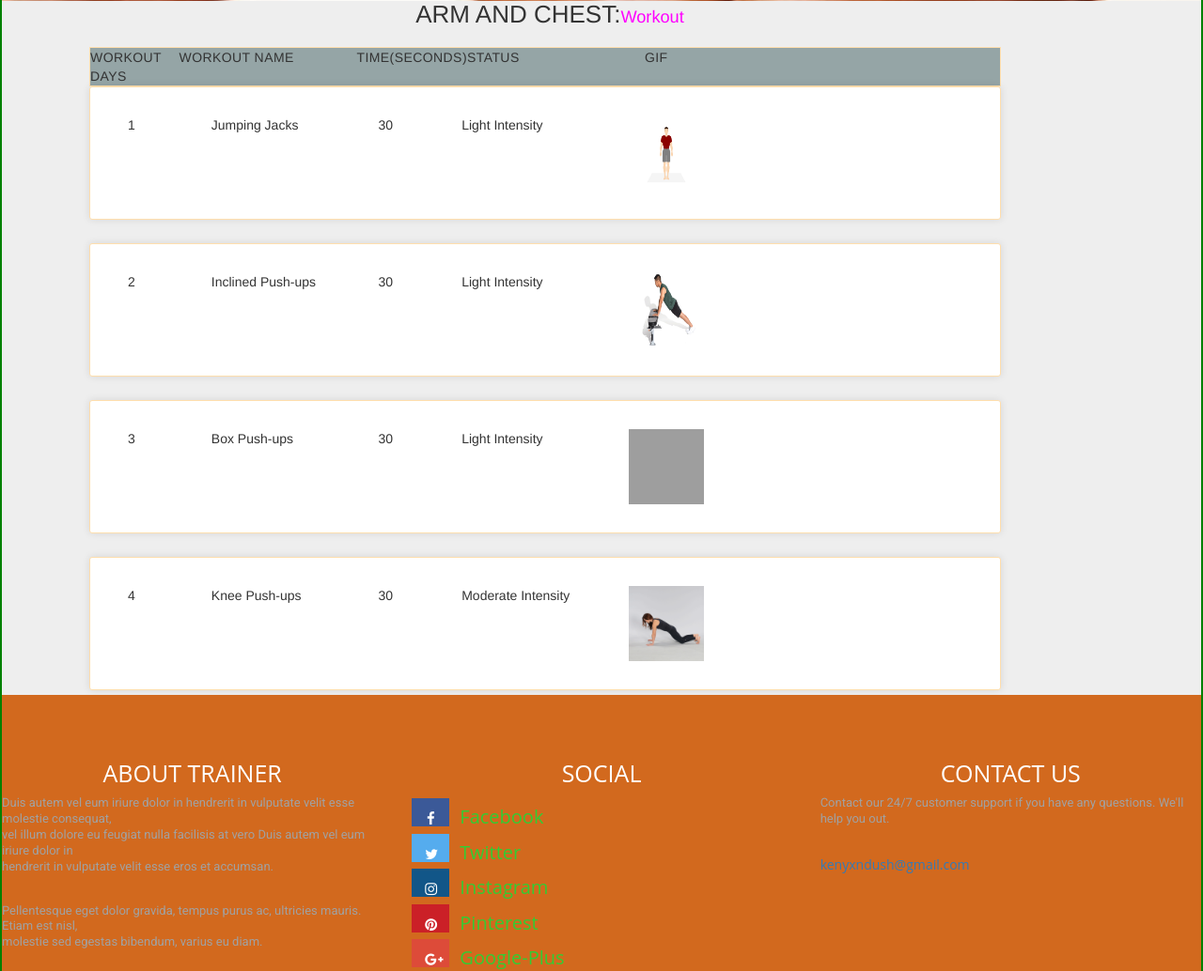
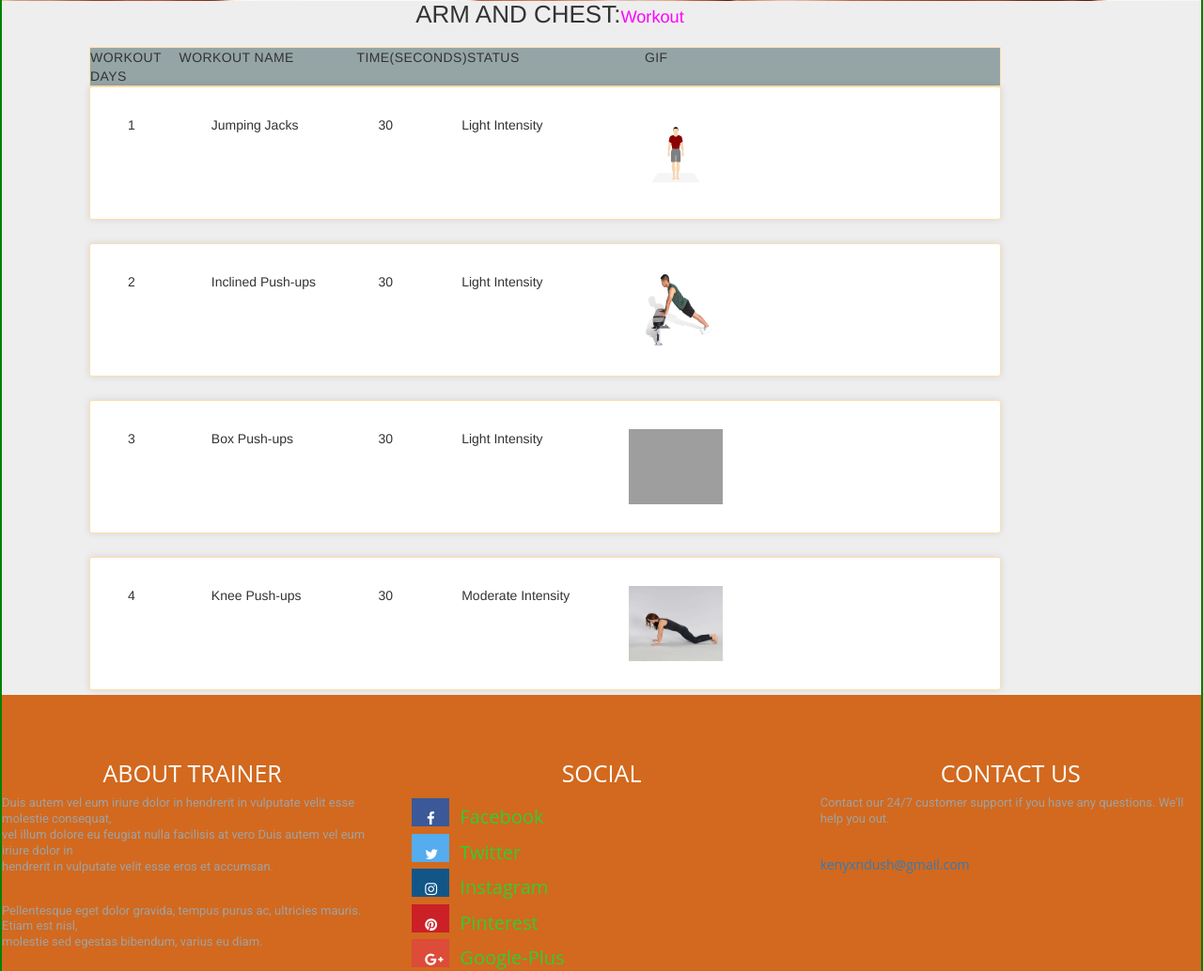
Before and after one commit to kenyxmbuch/fitness, a Flask app: page /progress in a window 1280 px wide. Shown: the part 551-1585 px from the top of the page at 94% size. Run offline with Flask 2, Linux system fonts and the light colour scheme; some libraries are stand-ins or nearby versions; grey boxes are pictures that could not be loaded.

Commit message:
some changes

```diff
--- a/templates/progress.html
+++ b/templates/progress.html
@@ -19,28 +19,28 @@
       <div class="col col-2" data-label="Workout Name">Jumping Jacks</div>
       <div class="col col-3" data-label="Time(seconds)">30</div>
       <div class="col col-4" data-label="Status">Light Intensity</div>
-      <div class="col col-5" data-label="Gif"><img style="width: 80px; height: 80px;" src="../static/images/jumping-jack.gif"></div>
+      <div class="col col-5" data-label="Gif"><img style="width: 100px; height: 80px;" src="../static/images/jumping-jack.gif"></div>
     </li>
     <li class="table-row">
       <div class="col col-1" data-label="Workout Days">2</div>
       <div class="col col-2" data-label="Workout Name">Inclined Push-ups</div>
       <div class="col col-3" data-label="Time(seconds)">30</div>
       <div class="col col-4" data-label="Status">Light Intensity</div>
-      <div class="col col-5" data-label="Gif"><img style="width: 80px; height: 80px;" src="../static/images/Incline-Push-Up.gif"></div>
+      <div class="col col-5" data-label="Gif"><img style="width: 100px; height: 80px;" src="../static/images/Incline-Push-Up.gif"></div>
     </li>
     <li class="table-row">
       <div class="col col-1" data-label="Workout Days">3</div>
       <div class="col col-2" data-label="Workout Name">Box Push-ups</div>
       <div class="col col-3" data-label="Time(seconds)">30</div>
       <div class="col col-4" data-label="Status">Light Intensity</div>
-      <div class="col col-5" data-label="Gif"><img style="width: 80px; height: 80px;" src="../static/images/pushup.gif"></div>
+      <div class="col col-5" data-label="Gif"><img style="width: 100px; height: 80px;" src="../static/images/pushup.gif"></div>
     </li>
     <li class="table-row">
       <div class="col col-1" data-label="Workout Days">4</div>
       <div class="col col-2" data-label="Workout Name">Knee Push-ups</div>
       <div class="col col-3" data-label="Time(seconds)">30</div>
       <div class="col col-4" data-label="Status">Moderate Intensity</div>
-      <div class="col col-5" data-label="Gif"><img style="width: 80px; height: 80px;" src="../static/images/knee-pushup.gif"></div>
+      <div class="col col-5" data-label="Gif"><img style="width: 100px; height: 80px;" src="../static/images/knee-pushup.gif"></div>
     </li>
   </ul>
 </div>
```
